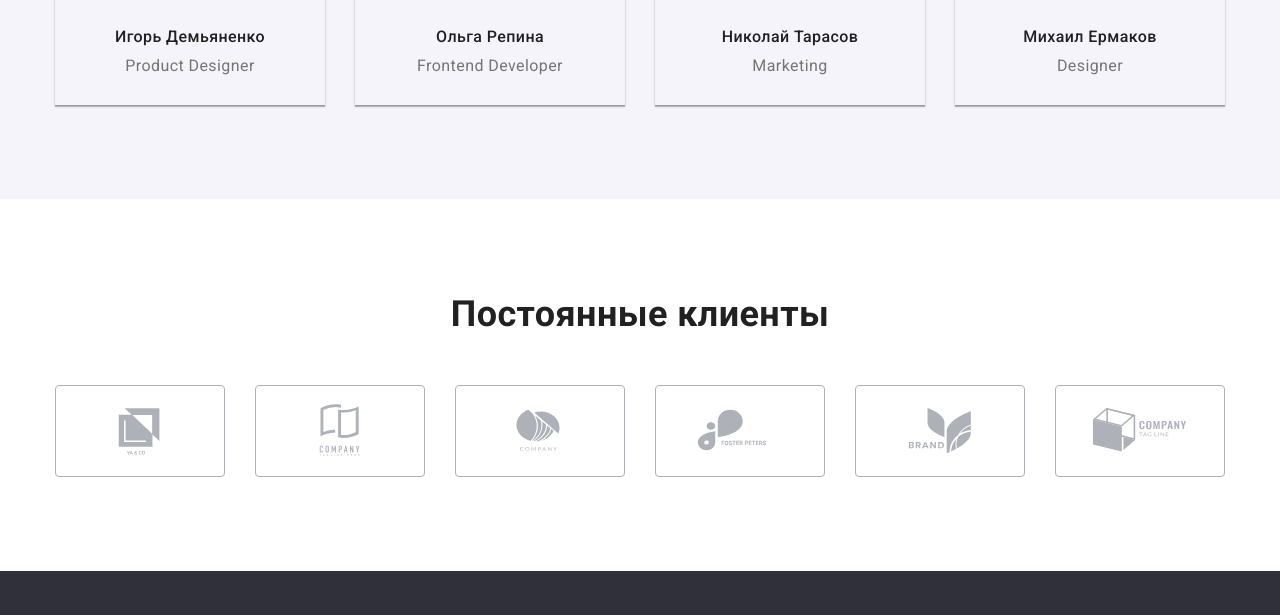
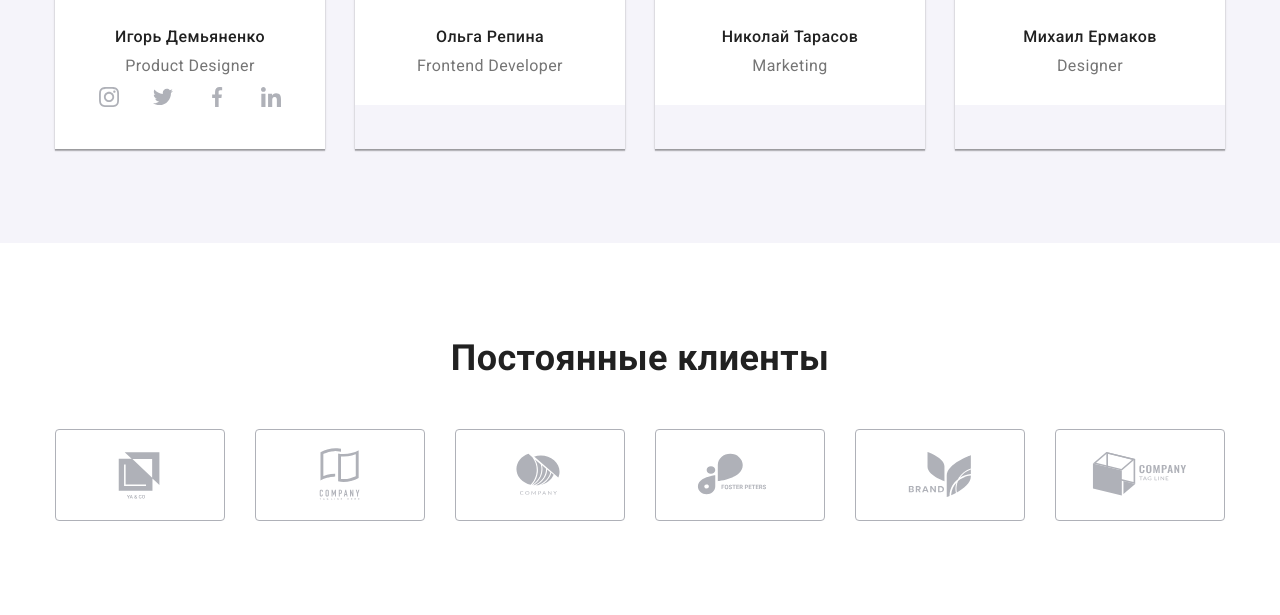
Before and after one commit to LytvynNata/goit-markup-hw-04-old, a plain HTML site: page index.html in a window 1280 px wide. Shown: the part 1810-2425 px from the top of the page. Drawn offline with nearby package versions, Linux system fonts and the light colour scheme.

Commit message:
header-team-icons

```diff
--- a/CSS/styles.css
+++ b/CSS/styles.css
@@ -106,14 +106,16 @@ body {
 
 .address .link .envelope-icon,
 .address .link .smartphone-icon {
-  display: flex;
+  /* display: flex; */
   margin-right: 10px;
   fill: currentColor;
 }
 
-.address .link {
+.address .item .link {
   display: flex;
+  align-items: center;
 }
+
 .address .link:hover,
 .link:focus {
   color: var(--accent-color);
@@ -306,8 +308,29 @@ p {
 .team-list .caption {
   padding-top: 30px;
   padding-bottom: 30px;
+  background-color: #ffffff;
+}
+.sn-contacts {
+  display: flex;
+  justify-content: center;
 }
 
+.sn-contacts .sn-item + .sn-item {
+  margin-left: 10px;
+}
+
+.sn-link {
+  display: flex;
+  width: 44px;
+  height: 44px;
+  justify-content: center;
+  align-items: center;
+  background-color: #ffffff;
+}
+
+.client-icon {
+  fill: currentColor;
+}
 /* ----------------clients------------------ */
 
 .clients-list {
--- a/index.html
+++ b/index.html
@@ -118,6 +118,32 @@
             <div class="caption">
                 <h3 class="name"> Игорь Демьяненко </h3>
                 <p class="profession" lang="en"> Product Designer </p>
+                <ul class="sn-contacts">
+                    <li class="sn-item">
+                        <a class="sn-link" href="">
+                        <svg class="sn-icon" width="20px" height="20px">
+                            <use href="images/symbol-defs.svg#instagram"></use>
+                        </svg></a>
+                    </li>
+                    <li class="sn-item">
+                        <a class="sn-link" href="">
+                        <svg class="sn-icon" width="20px" height="20px">
+                            <use href="images/symbol-defs.svg#twitter"></use>
+                        </svg></a>
+                    </li>
+                    <li class="sn-item">
+                        <a class="sn-link" href="">
+                        <svg class="sn-icon" width="20px" height="20px">
+                            <use href="images/symbol-defs.svg#facebook"></use>
+                        </svg></a>
+                    </li>
+                    <li class="sn-item">
+                        <a class="sn-link" href="">
+                        <svg class="sn-icon" width="20px" height="20px">
+                            <use href="images/symbol-defs.svg#linkedin"></use>
+                        </svg></a>
+                    </li>
+                </ul>
             </div>
             </li>
 
@@ -126,6 +152,7 @@
             <div class="caption">
                 <h3 class="name"> Ольга Репина </h3>
                 <p class="profession" lang="en"> Frontend Developer </p>
+
             </div>
             </li>
 
```
